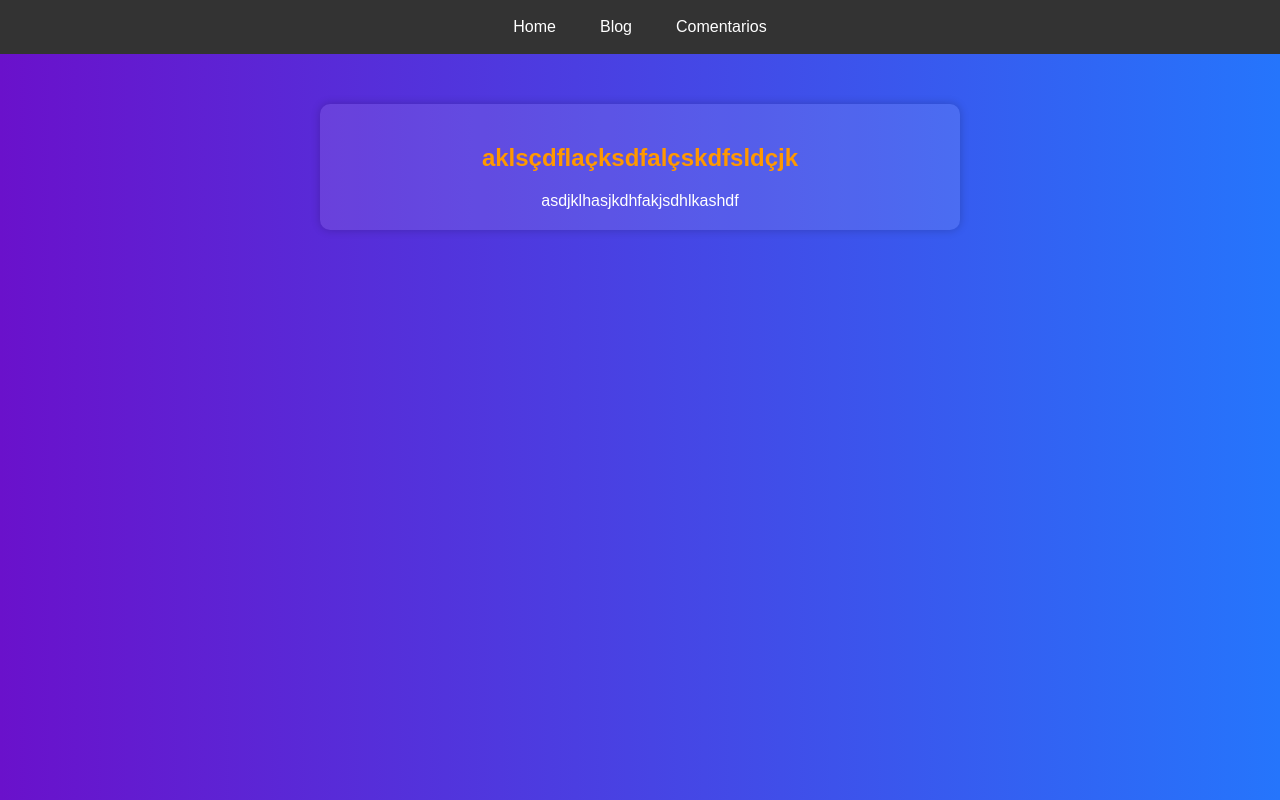
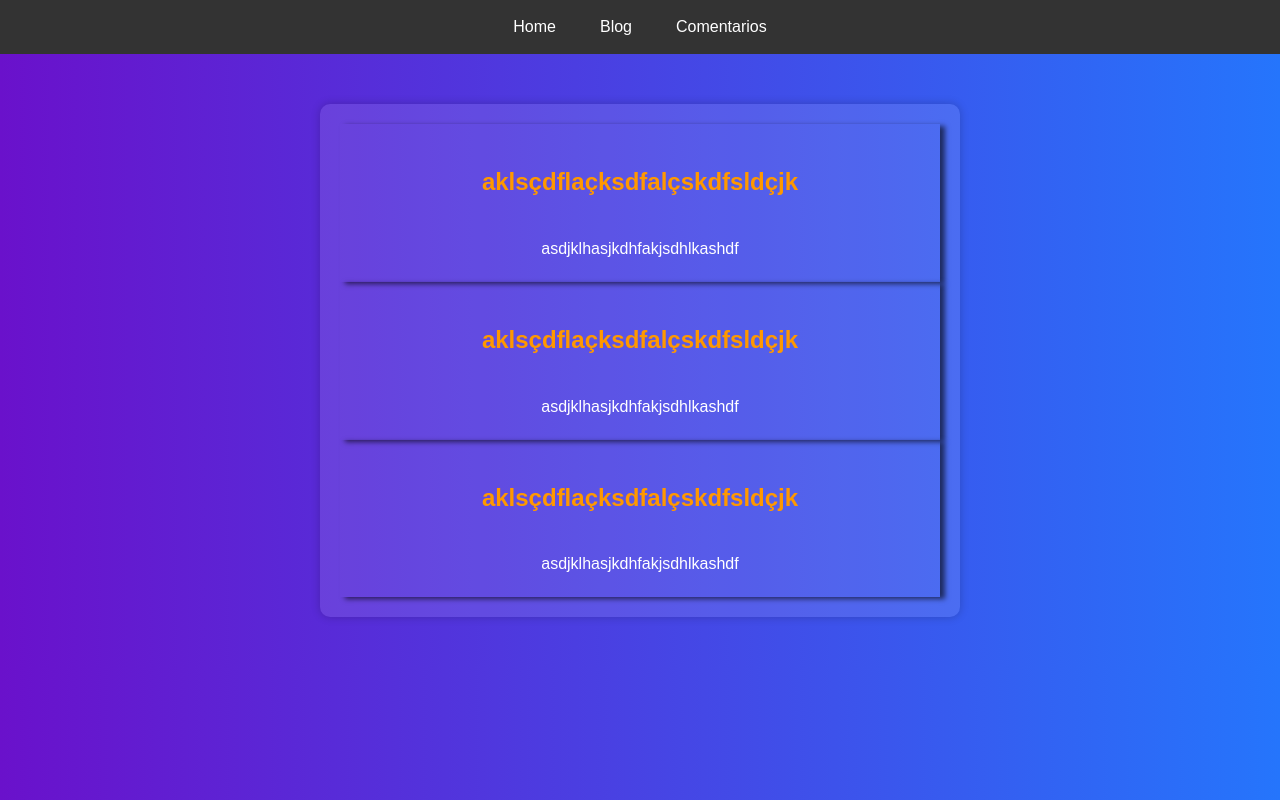
Before and after one commit to jamilzzabottoneto/djangoBasico, a Django app: page /blog/ in a window 1280 px wide. Run offline with Django 5.2, Linux system fonts and the light colour scheme.

Commit message:
Adicionando o css e melhorando o html

```diff
--- a/djangoBasico/apps/blog/templates/blog/index.html
+++ b/djangoBasico/apps/blog/templates/blog/index.html
@@ -1,4 +1,7 @@
 {% extends "base.html" %}
 {% block posts %}
     {% include "postBlock/postBlock.html"%}
+    {% include "postBlock/postBlock.html"%}
+    {% include "postBlock/postBlock.html"%}
+
 {% endblock posts %}
--- a/djangoBasico/static/style.css
+++ b/djangoBasico/static/style.css
@@ -57,3 +57,19 @@ p {
   background-color: #555;
   border-radius: 5px;
 }
+
+.article__post{
+    display: grid;
+    gap: 1.5rem;
+    padding: 1.5rem;
+    box-shadow: 5px 2px 5px rgba(0, 0, 0, 0.6);
+}
+@media (min-width: 600px){
+    .article__post{
+        grid-template-columns: repeat(auto-fill, minmax(32rem, 1fr));
+    }
+}
+.post__tittle{
+}
+.post__body{
+}
--- a/djangoBasico/templates/base/base.html
+++ b/djangoBasico/templates/base/base.html
@@ -3,7 +3,7 @@
   {% include "head/head.html" %}
   <body>
     {% include "menu/menu.html" %}
-    <main class="posts">
+    <main>
       <div class="container">{% block posts %}{% endblock posts %}</div>
     </main>
   </body>
--- a/djangoBasico/templates/base/postBlock/postBlock.html
+++ b/djangoBasico/templates/base/postBlock/postBlock.html
@@ -1,4 +1,4 @@
-<article class="post">
+<article class="article__post">
   <header>
     <h2 class="post__tittle">aklsçdflaçksdfalçskdfsldçjk</h2>
   </header>
```
